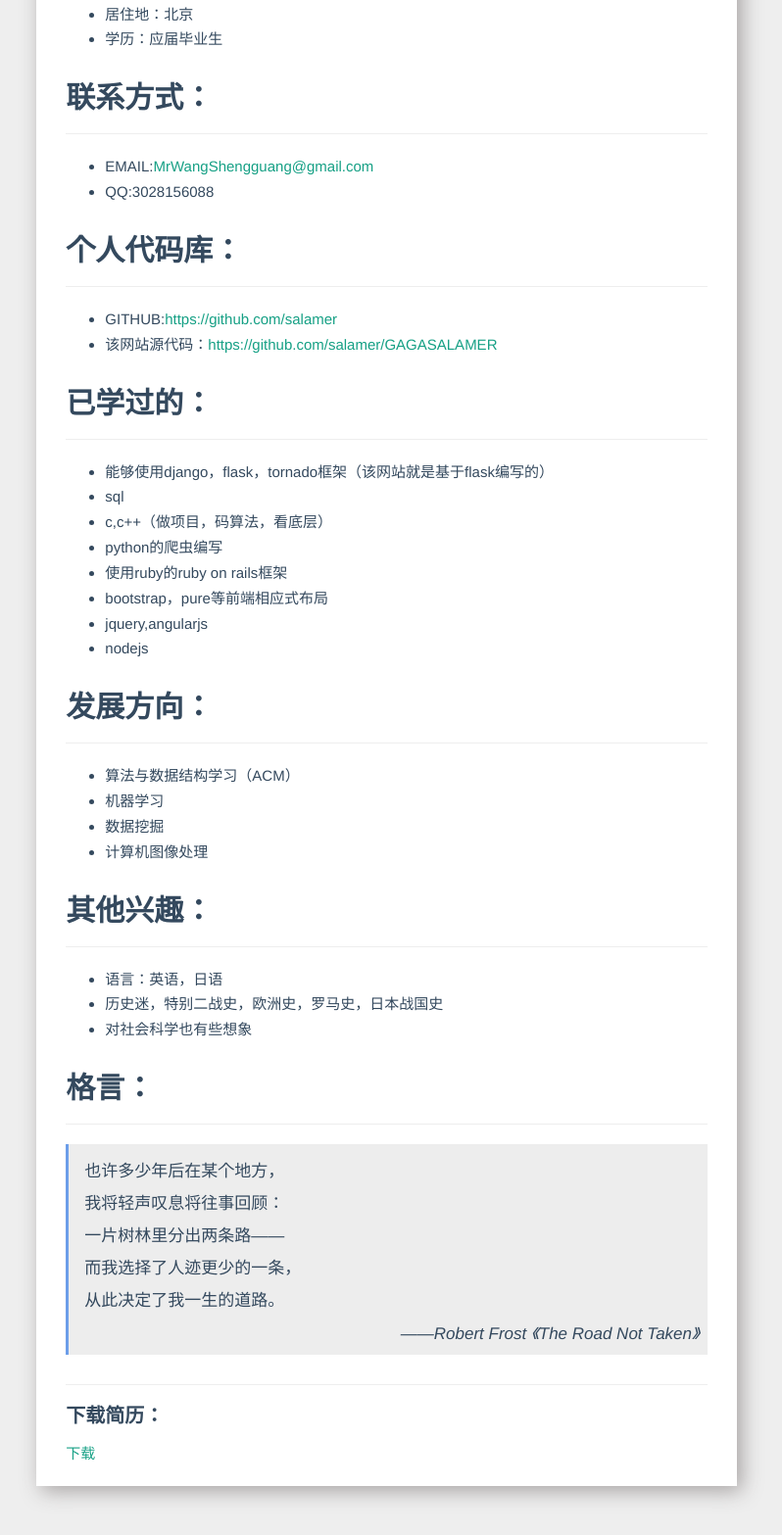
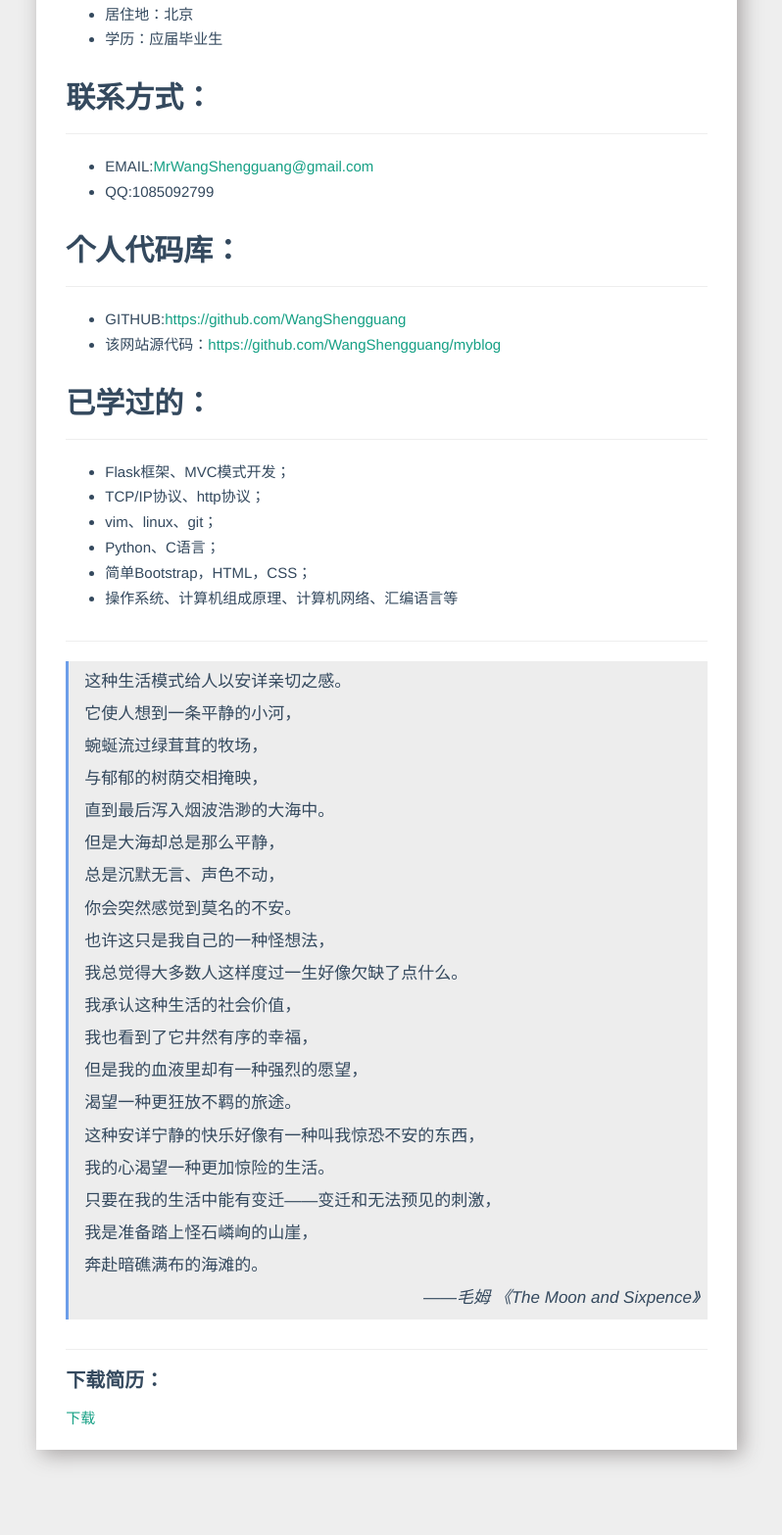
Before and after one commit to WangShengguang/myblog, a Flask app: page /admin/about_me in a window 1280 px wide. Shown: the part 224-1791 px from the top of the page at 98% size, without its empty margins (171-969 px from the left). After the commit the page ends 1719 px from the top, so only its background shows below. Run offline with Flask 2, Linux system fonts and the light colour scheme; parts of the project's set-up code (start-up, migrations or seed data) failed here and were passed over; some libraries are stand-ins or nearby versions; some web fonts are replaced.

Commit message:
'resume'

```diff
--- a/app/models.py
+++ b/app/models.py
@@ -1,3 +1,4 @@
+# -*- coding:utf-8 -*-
 from . import db
 from flask.ext.login import UserMixin, AnonymousUserMixin
 from werkzeug.security import generate_password_hash, check_password_hash
@@ -332,7 +333,7 @@ class Category(db.Model):
 
     @staticmethod
     def insert_categorys():
-        categorys = ['Python', 'Flask', 'MySQL', 'Essay']
+        categorys = ['Python', 'Flask', 'MySQL', '随笔'.decode('utf-8'),'诗词'.decode('utf-8')]
         for name in categorys:
             category = Category.query.filter_by(name=name).first()
             if category is None:
--- a/app/templates/_post_form.html
+++ b/app/templates/_post_form.html
@@ -12,7 +12,7 @@
     {#                {{ form.category.label()}}{{ form.category(class='list-unstyled list-inline') }}#}
     {#            </div>#}
     <div>
-        {{ form.body.label }} {{ form.body(type='textarea',class="form-control ;white-space:nowrap;" ,rows='10') }}
+        {{ form.body.label }} {{ form.body(type='textarea',class="form-control ;white-space:nowrap;" ,rows='30') }}
     </div>
     {{ form.submit(class='btn btn-default') }}
 </form>
--- a/app/templates/admin/about_me.html
+++ b/app/templates/admin/about_me.html
@@ -65,57 +65,56 @@
                             <ul>
                                 <li>EMAIL:<a href="#">MrWangShengguang@gmail.com</a></li>
 
-                                <li>QQ:3028156088</li>
+                                <li>QQ:1085092799</li>
+
                             </ul>
                             <h3>个人代码库：</h3>
                             <hr>
                             <ul>
-                                <li>GITHUB:<a href="https://github.com/salamer">https://github.com/salamer</a></li>
-                                <li>该网站源代码：<a href="https://github.com/salamer/GAGASALAMER_BLOG">https://github.com/salamer/GAGASALAMER</a>
+                                <li>GITHUB:<a
+                                        href="https://github.com/WangShengguang">https://github.com/WangShengguang</a>
+                                </li>
+                                <li>该网站源代码：<a href="https://github.com/WangShengguang/myblog">https://github.com/WangShengguang/myblog</a>
                                 </li>
                             </ul>
                             <h3>已学过的：</h3>
                             <hr>
                             <ul>
-                                <li>能够使用django，flask，tornado框架（该网站就是基于flask编写的）</li>
-                                <li>sql</li>
-                                <li>c,c++（做项目，码算法，看底层）</li>
-                                <li>python的爬虫编写</li>
-                                <li>使用ruby的ruby on rails框架</li>
-                                <li>bootstrap，pure等前端相应式布局</li>
-                                <li>jquery,angularjs</li>
-                                <li>nodejs</li>
-                            </ul>
-                            <h3>发展方向：</h3>
-                            <hr>
-                            <ul>
-                                <li>算法与数据结构学习（ACM）</li>
-                                <li>机器学习</li>
-                                <li>数据挖掘</li>
-                                <li>计算机图像处理</li>
-                            </ul>
-                            <h3>其他兴趣：</h3>
-                            <hr>
-                            <ul>
-                                <li>语言：英语，日语</li>
-                                <li>历史迷，特别二战史，欧洲史，罗马史，日本战国史</li>
-                                <li>对社会科学也有些想象</li>
+                                <li>Flask框架、MVC模式开发；</li>
+                                <li>TCP/IP协议、http协议；</li>
+                                <li>vim、linux、git；</li>
+                                <li>Python、C语言；</li>
+                                <li>简单Bootstrap，HTML，CSS；</li>
+                                <li>操作系统、计算机组成原理、计算机网络、汇编语言等</li>
                             </ul>
 
-                            <h3>格言：</h3>
+                            <h3></h3>
                             <hr>
                             <blockquote>
-                                <p></p>
-                                <p>也许多少年后在某个地方，</p>
-                                <p>我将轻声叹息将往事回顾：</p>
-                                <p>一片树林里分出两条路——</p>
-                                <p>而我选择了人迹更少的一条，</p>
-                                <p>从此决定了我一生的道路。</p>
-                                <p class="text-right"><em>——Robert Frost 《The Road Not Taken》</em></p>
+                                <p>这种生活模式给人以安详亲切之感。</p>
+                                <p>它使人想到一条平静的小河，</p>
+                                <p>蜿蜒流过绿茸茸的牧场，</p>
+                                <p>与郁郁的树荫交相掩映，</p>
+                                <p>直到最后泻入烟波浩渺的大海中。</p>
+                                <p>但是大海却总是那么平静，</p>
+                                <p>总是沉默无言、声色不动，</p>
+                                <p> 你会突然感觉到莫名的不安。</p>
+                                <p>也许这只是我自己的一种怪想法，</p>
+                                <p> 我总觉得大多数人这样度过一生好像欠缺了点什么。</p>
+                                <p>我承认这种生活的社会价值，</p>
+                                <p>我也看到了它井然有序的幸福，</p>
+                                <p> 但是我的血液里却有一种强烈的愿望，</p>
+                                <p> 渴望一种更狂放不羁的旅途。</p>
+                                <p> 这种安详宁静的快乐好像有一种叫我惊恐不安的东西，</p>
+                                <p> 我的心渴望一种更加惊险的生活。</p>
+                                <p> 只要在我的生活中能有变迁——变迁和无法预见的刺激，</p>
+                                <p> 我是准备踏上怪石嶙峋的山崖，</p>
+                                <p> 奔赴暗礁满布的海滩的。</p>
+                                <p class="text-right"><em>——毛姆 《The Moon and Sixpence》</em></p>
                             </blockquote>
                             <hr>
                             {# 应聘Python后端-王胜广#}
-                            <h4>下载简历：</h4> <a href="/static/about_me.pdf" download=" 王胜广的简历">下载</a>
+                            <h4>下载简历：</h4> <a href="/static/my_resume.pdf" download="王胜广的简历">下载</a>
                         </div>
                     </div>
                 </article>
```
Also changed, not shown: app/templates/index.html (+4 -3 lines), 2 other files.
